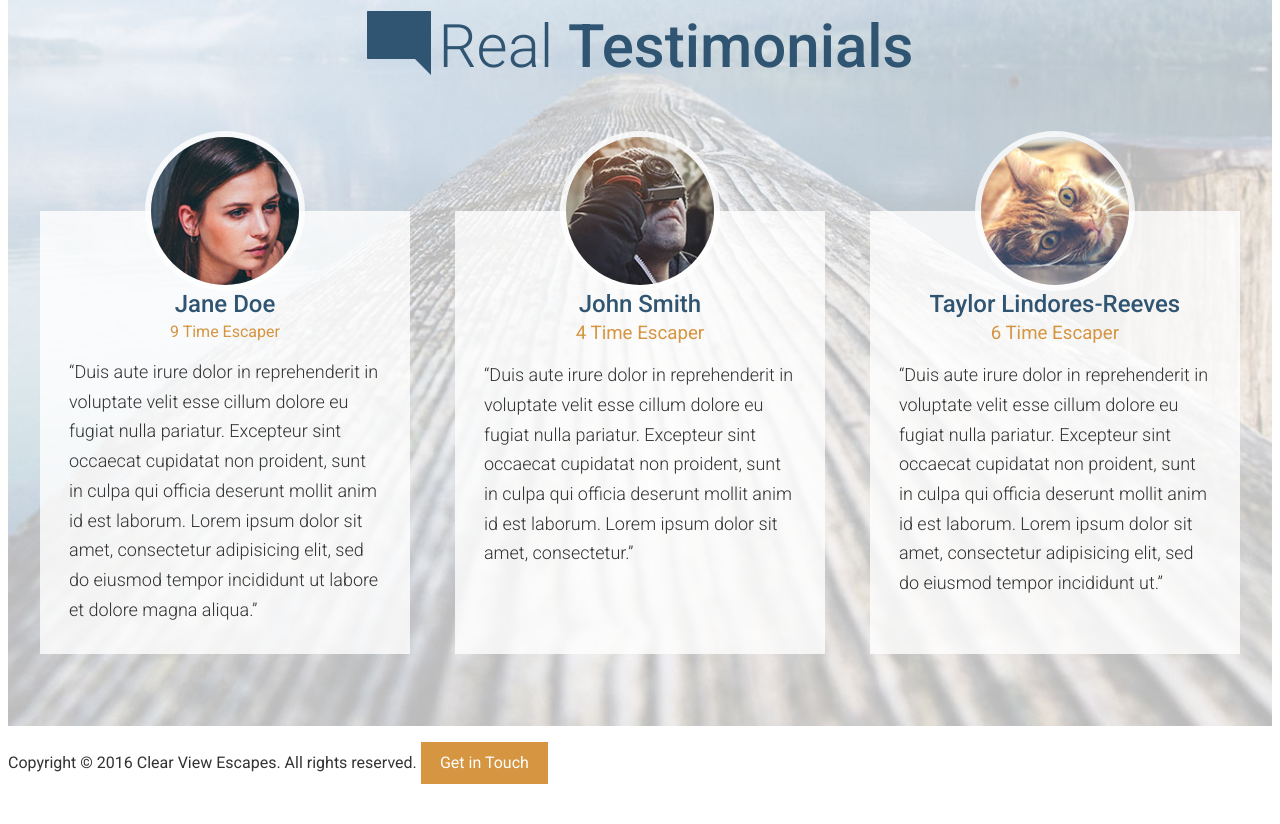
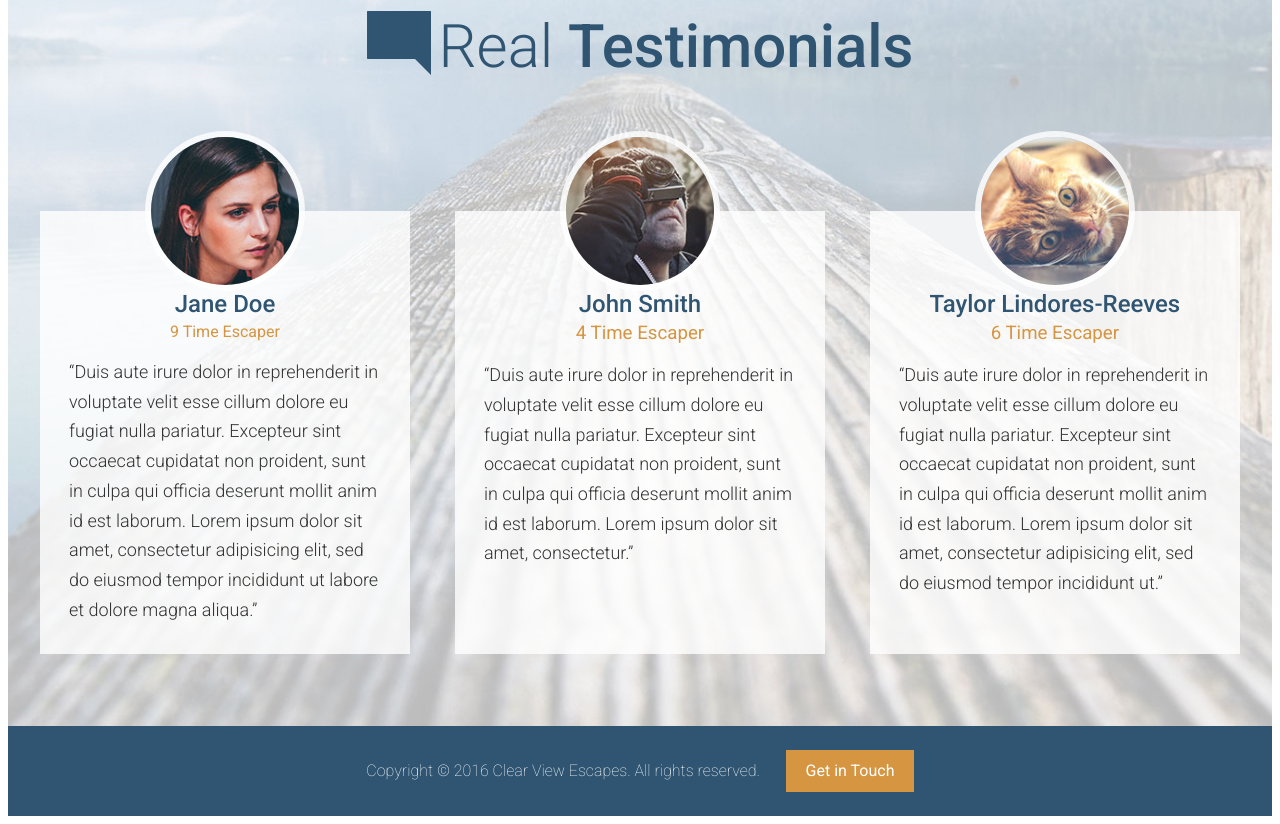
Before and after one commit to leafyshark/travel-site, a website: page app/index.html in a window 1280 px wide. Shown: the part 3092-3916 px from the top of the page. Before the commit the page ends 3892 px from the top, so only its background shows below. Drawn offline with Linux system fonts and the light colour scheme.

Commit message:
Completed styling the footer.

```diff
--- /dev/null
+++ b/app/assets/styles/modules/_site-footer.css
@@ -0,0 +1,18 @@
+.site-footer {
+	background-color: $mainBlue;
+	color: #FFF;
+	padding: .5rem;
+	text-align: center;
+
+	&__text {
+		display: block;
+		margin-bottom: 1rem;
+		font-weight: 200;
+
+		@mixin atMedium {
+			display: inline;
+			margin-bottom: 0;
+			margin-right: 1.4rem;
+		}
+	}
+}
--- a/app/assets/styles/styles.css
+++ b/app/assets/styles/styles.css
@@ -13,3 +13,4 @@
 @import "modules/_feature-item";
 @import "modules/_testimonial";
 @import "modules/_sprite";
+@import "modules/_site-footer";
--- a/app/index.html
+++ b/app/index.html
@@ -145,8 +145,10 @@
     </div>
   </div>
 
-  <footer>
-    <p>Copyright &copy; 2016 Clear View Escapes. All rights reserved. <a href="#" class="btn btn--orange">Get in Touch</a></p>
+  <footer class="site-footer">
+    <div class="wrapper">
+      <p><span class="site-footer__text">Copyright &copy; 2016 Clear View Escapes. All rights reserved.</span> <a href="#" class="btn btn--orange">Get in Touch</a></p>
+    </div>
   </footer>
 </body>
 </html>
--- a/app/temp/styles/styles.css
+++ b/app/temp/styles/styles.css
@@ -1050,3 +1050,25 @@ Instead edit gulp/templates/sprite */
 		height: 42px;
 		background-position: 36.69752421959096% 45.792307692307695%;
 	}
+
+.site-footer {
+	background-color: #2f5572;
+	color: #FFF;
+	padding: .5rem;
+	text-align: center;
+}
+
+.site-footer__text {
+  display: block;
+  margin-bottom: 1rem;
+  font-weight: 200;
+}
+
+@media (min-width: 800px) {
+
+  .site-footer__text {
+    display: inline;
+    margin-bottom: 0;
+    margin-right: 1.4rem;
+  }
+}
```
